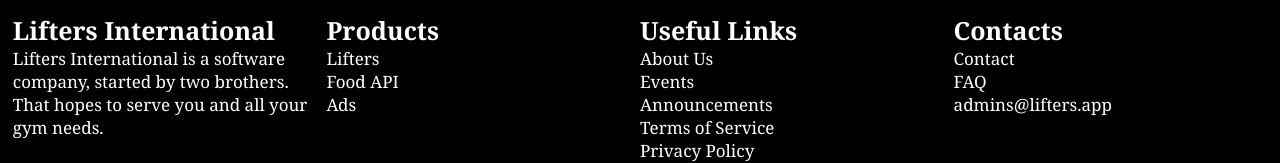
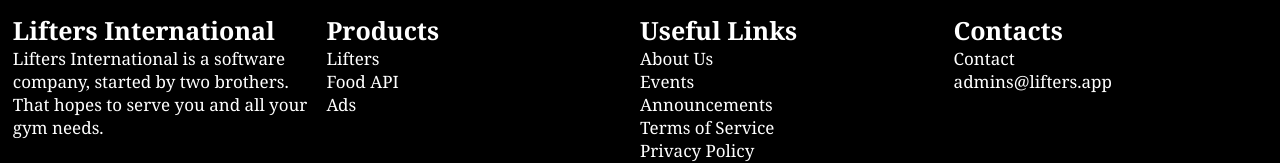
Before and after one commit to lifters-international/LifterBusiness, a React (Create React App) app: page / in a window 1280 px wide. Shown: the part 1733-1896 px from the top of the page. Built offline with nearby package versions, Linux system fonts and the light colour scheme.

Commit message:
Update index.tsx

```diff
--- a/src/components/Footer/index.tsx
+++ b/src/components/Footer/index.tsx
@@ -41,7 +41,6 @@ const Footer: React.FC = () => {
                     <div className="FooterContentHeader">Contacts</div>
                     <div className="FooterContentTabs">
                         <a href="/contact">Contact</a>
-                        <a href="/faq">FAQ</a>
                         <a href="mailto:admins@lifters.app">admins@lifters.app</a>
                     </div>
                 </div>
```
